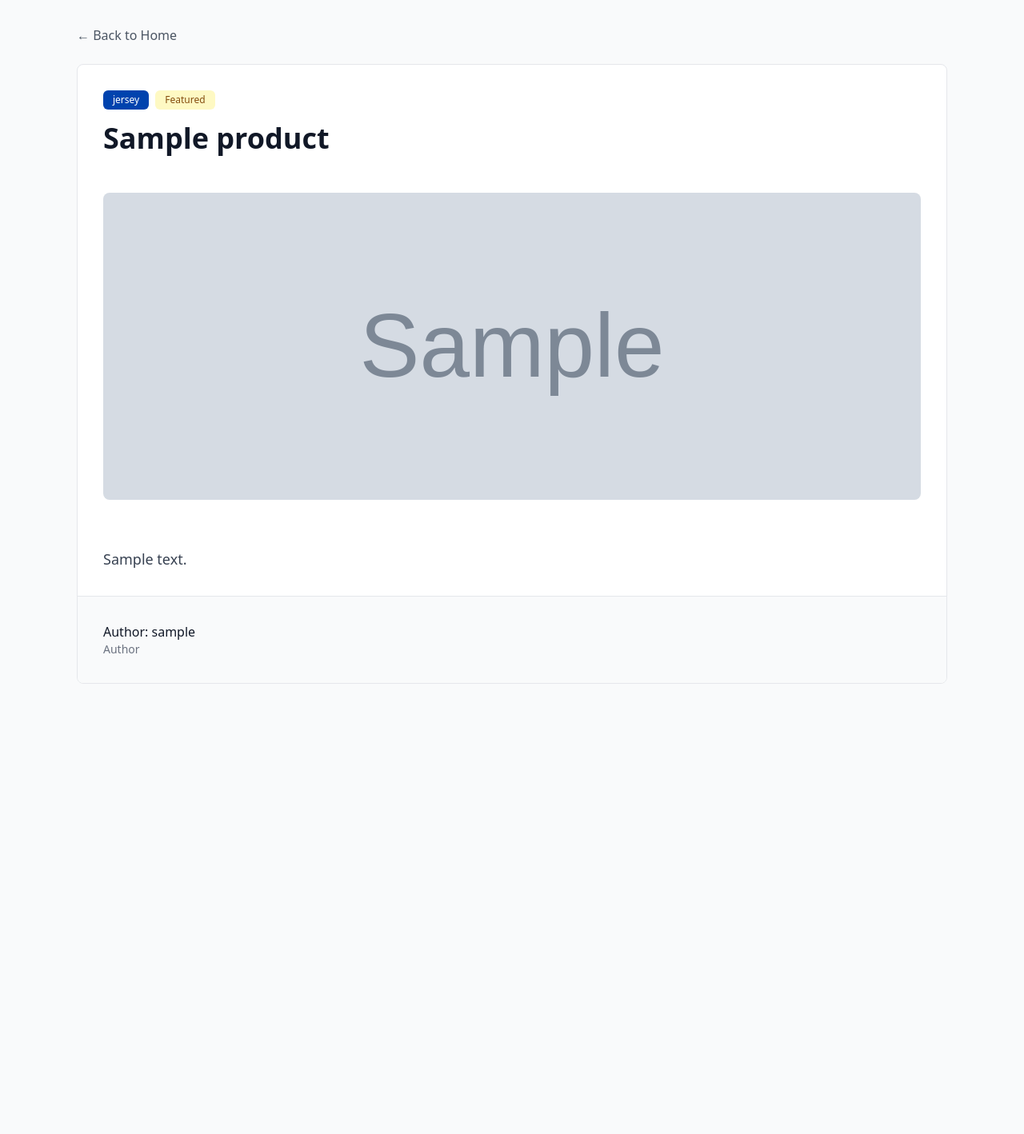
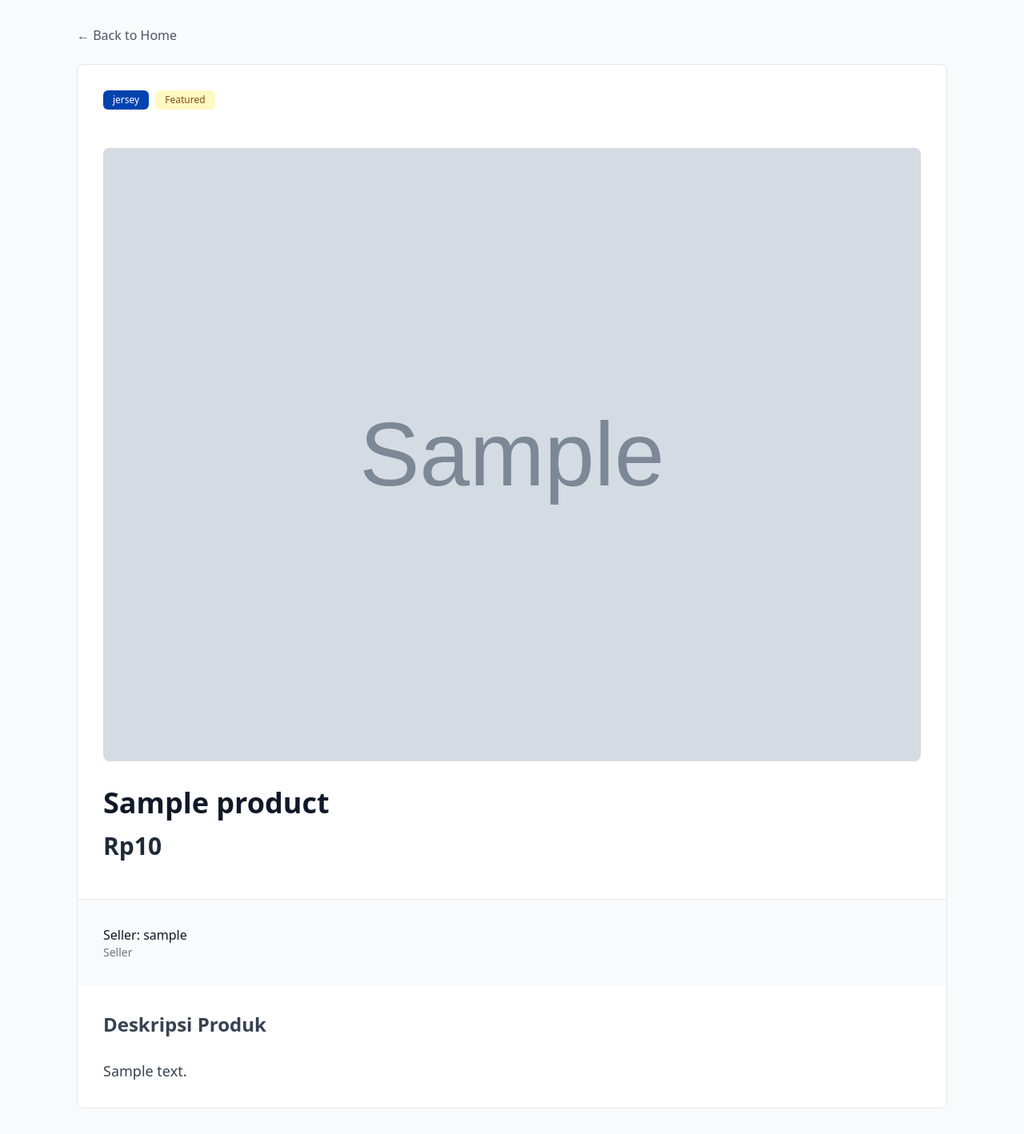
Before and after one commit to rexyadrian/ball-ballan, a Django app: page /products/00000000-0000-0000-0000-000000000001/ in a window 1280 px wide. Shown: the whole page at 80% size. Before the commit the page ends 855 px from the top, so only its background shows below. Run offline with Django 5.2, Linux system fonts and the light colour scheme; a user stored in the database is signed in; tables that the repository leaves empty hold one stand-in row (values such as "Sample post"); grey boxes marked "Sample" are stand-in pictures; some libraries are stand-ins or nearby versions.

Commit message:
perbaikan product_detail.html

```diff
--- a/main/models.py
+++ b/main/models.py
@@ -28,6 +28,9 @@ class Product(models.Model):
     def __str__(self):
         return self.name
 
+    def get_rupiah_price_format(self):
+        return f"Rp{self.price:,}"
+
     @property
     def is_product_best_seller(self):
         return self.sold > 40
--- a/main/templates/card_product.html
+++ b/main/templates/card_product.html
@@ -62,7 +62,7 @@
     <div class="flex items-center justify-between pt-4 border-t border-gray-100">
       <a href="{% url 'main:show_product' product.id %}"
         class="text-[#0043ae] hover:text-[#003080] font-medium text-sm transition-colors">
-        Read more
+        Product Detail
       </a>
       <div class="flex space-x-2">
         <a href="{% url 'main:edit_product' product.id %}"
--- a/main/templates/product_detail.html
+++ b/main/templates/product_detail.html
@@ -16,7 +16,7 @@
       </a>
     </div>
 
-    <!-- Article -->
+    <!-- Details -->
     <article class="bg-white rounded-lg border border-gray-200 overflow-hidden">
 
       <!-- Header -->
@@ -32,14 +32,10 @@
           {% endif %}
           {% if product.is_product_best_seller %}
           <span class="inline-flex items-center px-3 py-1 rounded-md text-xs font-medium bg-red-100 text-red-800">
-            Hot
+            Best Seller!
           </span>
           {% endif %}
         </div>
-
-        <h1 class="text-3xl sm:text-4xl font-bold text-gray-900 leading-tight mb-4">
-          {{ product.name }}
-        </h1>
 
       </div>
 
@@ -47,34 +43,49 @@
       {% if product.thumbnail %}
       <div class="px-6 sm:px-8">
         <img src="{{ product.thumbnail }}" alt="{{ product.name }}"
-          class="w-full h-64 sm:h-80 lg:h-96 object-cover rounded-lg">
+          class="w-full h-64 sm:h-80 lg:h-full object-cover rounded-lg">
       </div>
       {% endif %}
 
       <!-- Content -->
       <div class="p-6 sm:p-8">
         <div class="prose prose-lg max-w-none">
-          <div class="text-gray-700 leading-relaxed whitespace-pre-line text-base sm:text-lg">
-            {{ product.description }}
-          </div>
+          <h1 class="text-3xl sm:text-4xl font-bold text-gray-900 leading-tight mb-4">
+            {{ product.name }}
+          </h1>
+
+          <h2 class="text-2xl sm:text-3xl font-bold text-gray-800 leading-tight mb-4">
+            {{ product.get_rupiah_price_format }}
+          </h2>
         </div>
       </div>
 
-      <!-- Author Info -->
+      <!-- Seller Info -->
       <div class="border-t border-gray-200 p-6 sm:p-8 bg-gray-50">
         <div class="flex items-center justify-between">
           <div>
             <div class="font-medium text-gray-900">
               {% if product.user %}
-              <p>Author: {{ product.user.username }}</p>
+              <p>Seller: {{ product.user.username }}</p>
               {% else %}
-              <p>Author: Anonymous</p>
+              <p>Seller: Anonymous</p>
               {% endif %}
             </div>
-            <p class="text-sm text-gray-500">Author</p>
+            <p class="text-sm text-gray-500">Seller</p>
           </div>
         </div>
       </div>
+
+      <div class="px-6 sm:p-8">
+        <h2 class="text-1xl sm:text-2xl font-bold text-gray-700">
+          Deskripsi Produk
+        </h2>
+          <div class="text-gray-700 leading-relaxed whitespace-pre-line text-base sm:text-lg">
+            {{ product.description }}
+          </div>
+      </div>
+
+
     </article>
   </div>
 </div>
```
